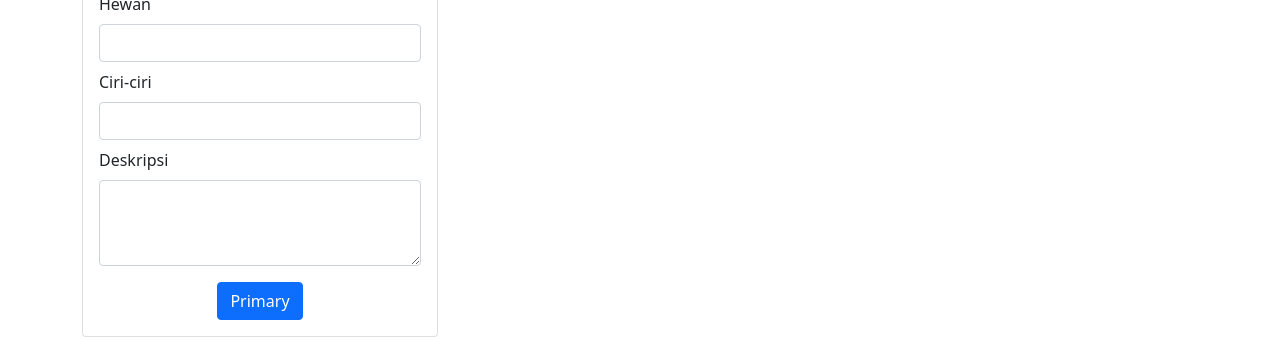
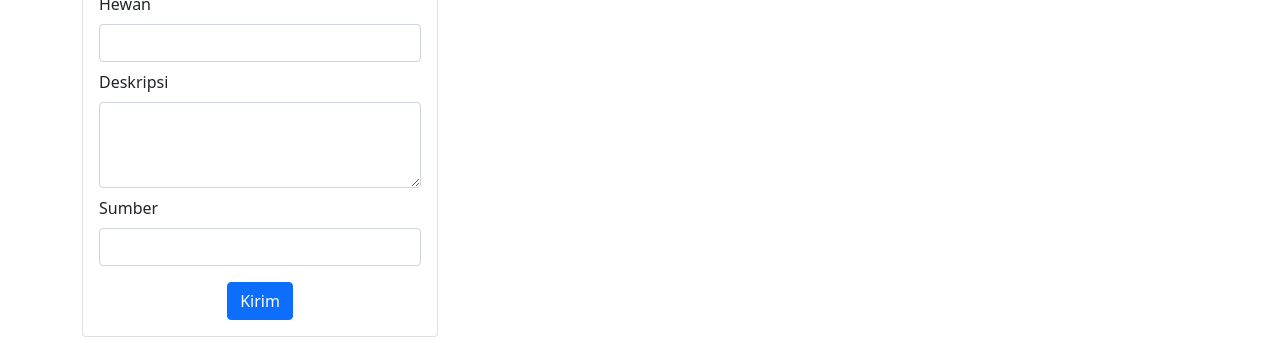
Before and after one commit to antonsubang0/reactobathewan, a React (Create React App) app: page /home/1 in a window 1280 px wide. Shown: the part 501-851 px from the top of the page. Built offline with nearby package versions, Linux system fonts and the light colour scheme; no server answers; the database is empty.

Commit message:
ciri2 -> sumber

```diff
--- a/src/component/Formx.js
+++ b/src/component/Formx.js
@@ -20,15 +20,15 @@ const Form = (props) => {
                         <input type="text" value={props.dataValue.hewan} onChange={props.inputForm} className="form-control" id="hewan" />
                     </div>
                     <div className="mb-2">
-                        <label htmlFor="ciri2" className="form-label">Ciri-ciri</label>
-                        <input type="text" value={props.dataValue.ciri2} onChange={props.inputForm} className="form-control" id="ciri2" />
-                    </div>
-                    <div className="mb-2">
                         <label htmlFor="deskripsi" className="form-label">Deskripsi</label>
                         <textarea value={props.dataValue.deskripsi} onChange={props.inputForm} className="form-control" id="deskripsi" rows="3"></textarea>
                     </div>
+                    <div className="mb-2">
+                        <label htmlFor="sumber" className="form-label">Sumber</label>
+                        <input type="text" value={props.dataValue.sumber} onChange={props.inputForm} className="form-control" id="sumber" />
+                    </div>
                     <div className="text-center mt-3">
-                        <button type="button" onClick={props.submit} className="btn btn-primary">Primary</button>
+                        <button type="button" onClick={props.submit} className="btn btn-primary">Kirim</button>
                     </div>
                 </div>
             </div>
--- a/src/component/Modal.js
+++ b/src/component/Modal.js
@@ -12,8 +12,8 @@ const Modal = (props) => {
                         <h6 className="mt-3">{props.detail.judul}</h6>
                         <p className="card-text mb-1 fs-10"><span className="fw-bold">Mengobati :</span> {props.detail.indikasi}</p>
                         <p className="card-text mb-1 fs-10"><span className="fw-bold">Hewan :</span> {props.detail.hewan}</p>
-                        <p className="card-text mb-1 fs-10"><span className="fw-bold">Ciri-ciri :</span> {props.detail.ciri2}</p>
                         <p className="card-text mb-1 fs-10"><span className="fw-bold">Deskripsi :</span> {props.detail.deskripsi}</p>
+                        <p className="card-text mb-1 fs-10"><span className="fw-bold">Sumber :</span> {props.detail.sumber}</p>
                     </div>
                     <div className="modal-footer css">
                         <button type="button" className="btn btn-danger" data-bs-dismiss="modal" onClick={props.deleteitem}>Delete</button>
--- a/src/config/firebase/firebase.js
+++ b/src/config/firebase/firebase.js
@@ -2,9 +2,10 @@ import firebase from './index.js';
 
 const writeData = (data) => {
   return new Promise((resolve, reject)=>{
+    const date = new Date();
+    data.date = date.toLocaleDateString();
     firebase.database().ref('data/').push(data)
     .then(()=>{
-      const date = new Date();
       firebase.database().ref('log/').push({item : 'menambahakan item : ' + data.judul, date : date.toLocaleDateString() })
       resolve(true)
     }).catch(()=>{
@@ -49,13 +50,13 @@ const readData =  (category, data1) => {
     const bacaData = [];
     firebase.database().ref('data/').once('value', (snapshot) => {
         snapshot.forEach(childSnapshot => {
-          const { judul, indikasi, hewan, ciri2, deskripsi, jenis, img, date } = childSnapshot.val();
+          const { judul, indikasi, hewan, sumber, deskripsi, jenis, img, date } = childSnapshot.val();
           const temp1 = {
               id : childSnapshot.key,
               judul : judul,
               indikasi : indikasi,
               hewan : hewan,
-              ciri2: ciri2,
+              sumber: sumber,
               deskripsi : deskripsi,
               img : img,
               jenis : jenis,
--- a/src/page/Obat.js
+++ b/src/page/Obat.js
@@ -42,7 +42,7 @@ const Obat = () => {
         firstLoad();
     },[category]);
     const [detail, setdetail] = useState({
-        ciri2: '',
+        sumber: '',
         date: '',
         deskripsi: '',
         hewan: '',
@@ -52,15 +52,16 @@ const Obat = () => {
         jenis: '',
         judul: '',
     });
-    const [dataPost, setdataPost] = useState({
+    const dataEmpty = {
         judul : '',
         indikasi : '',
         jenis : category,
         hewan : '',
-        ciri2 : '',
+        sumber : '',
         deskripsi : '',
         img : '',
-    });
+    };
+    const [dataPost, setdataPost] = useState(dataEmpty);
     const [imagex, setimagex] = useState(image);
     const inputForm = (e) => {
         const { id, value } = e.target;
@@ -73,15 +74,7 @@ const Obat = () => {
         await uploadImage(imagex).then((res)=>{
             dataPost.img = res;
             writeData(dataPost).then(()=>{
-                setdataPost({
-                    judul : '',
-                    indikasi : '',
-                    jenis : category,
-                    hewan : '',
-                    ciri2 : '',
-                    deskripsi : '',
-                    img : '',
-                });
+                setdataPost(dataEmpty);
                 setimagex(image);
                 readData(category).then(res=> {setDataApi(res); setdataCategory(res);});
             });
```
